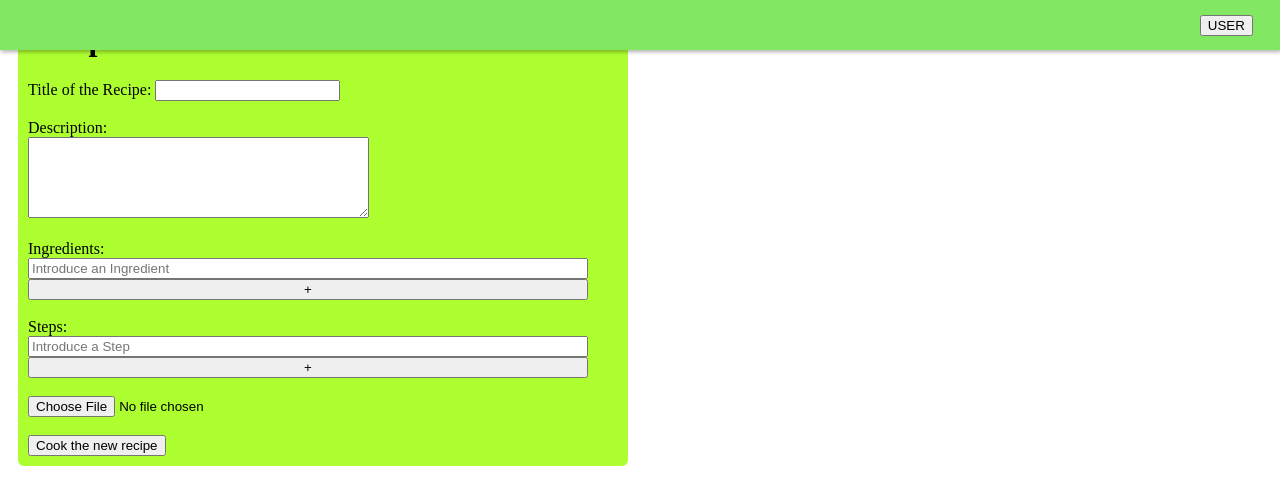
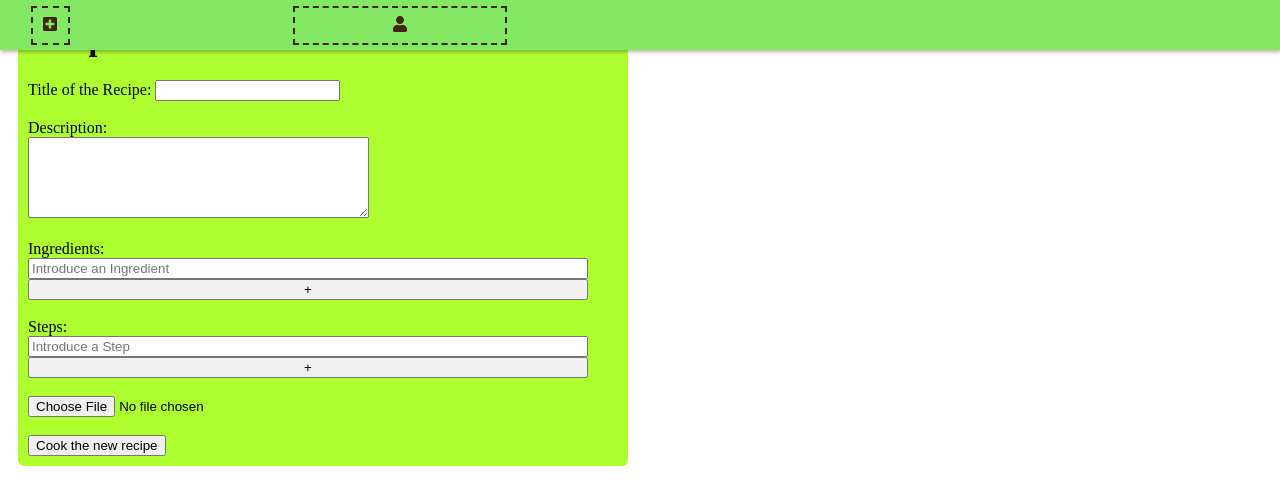
Before and after one commit to Guardiadelcastro/recipemug, a Vue app: page / in a window 1280 px wide. Shown: the top 504 px of the page. Built offline with nearby package versions, Linux system fonts and the light colour scheme.

Commit message:
Cambios de css

```diff
--- a/src/components/navBar.vue
+++ b/src/components/navBar.vue
@@ -1,18 +1,21 @@
 <template>
     <div class="web-nav">
         <nav class="nav-bar">
-            <div class="new-recipe">
-                <font-awesome-icon icon="plus-square" />
+            <div class="new-box">
+                <div class="new-recipe">
+                    <font-awesome-icon icon="plus-square" />
+                </div>
             </div>
-            <div class="user-settings">
-                <font-awesome-icon icon="user-circle" />
-                <button class="new">USER</button>
+            <div class="user-box">
+                <div class="user-settings">
+                    <font-awesome-icon icon="user" />
+                </div>
             </div>
         </nav>
     </div>
 </template>
 
-<style>
+<style lang="postcss">
     .nav-bar{
         background: #82e863;
         position: absolute;
@@ -20,22 +23,36 @@
         left: 0;
         min-width: 100%;
         display: grid;
-        grid-template-columns: repeat(11, 1fr);
-        grid-template-rows: 1fr;
-        grid-gap: 10px;
+        grid-template-columns: 100px 600px auto 100px 100px;
         min-height: 50px;
         justify-items: center;
         align-items: center;
         box-shadow: 1px 2px 4px 0 rgba(0,0,0,.3);
     }
-
+    .new-box {
+        background:#82e863;
+        height: 70%;
+        width: 35%;
+        border: 2px dashed #3F250B;
+        display: flex;
+        flex-flow: row nowrap;
+        align-items: center;
+        justify-content: center;
+    }
     .new-recipe {
-        grid-column: 10 / 11;
+        color:#3F250B;
     }
-
+    .user-box {
+        background:#82e863;
+        height: 70%;
+        width: 35%;
+        border: 2px dashed #3F250B;
+        display: flex;
+        flex-flow: row nowrap;
+        align-items: center;
+        justify-content: center;
+    }
     .user-settings {
-        grid-column: 11 / 12;
+        color: #3F250B;
     }
-
-
 </style>
--- a/src/index.js
+++ b/src/index.js
@@ -1,10 +1,10 @@
 import Vue from 'vue';
 import App from './App.vue';
 import { library } from '@fortawesome/fontawesome-svg-core'
-import { faCoffee } from '@fortawesome/free-solid-svg-icons'
+import { faUser, faPlusSquare } from '@fortawesome/free-solid-svg-icons'
 import { FontAwesomeIcon } from '@fortawesome/vue-fontawesome'
 
-library.add(faCoffee)
+library.add(faPlusSquare,faUser)
 
 Vue.component('font-awesome-icon', FontAwesomeIcon)
 
```
